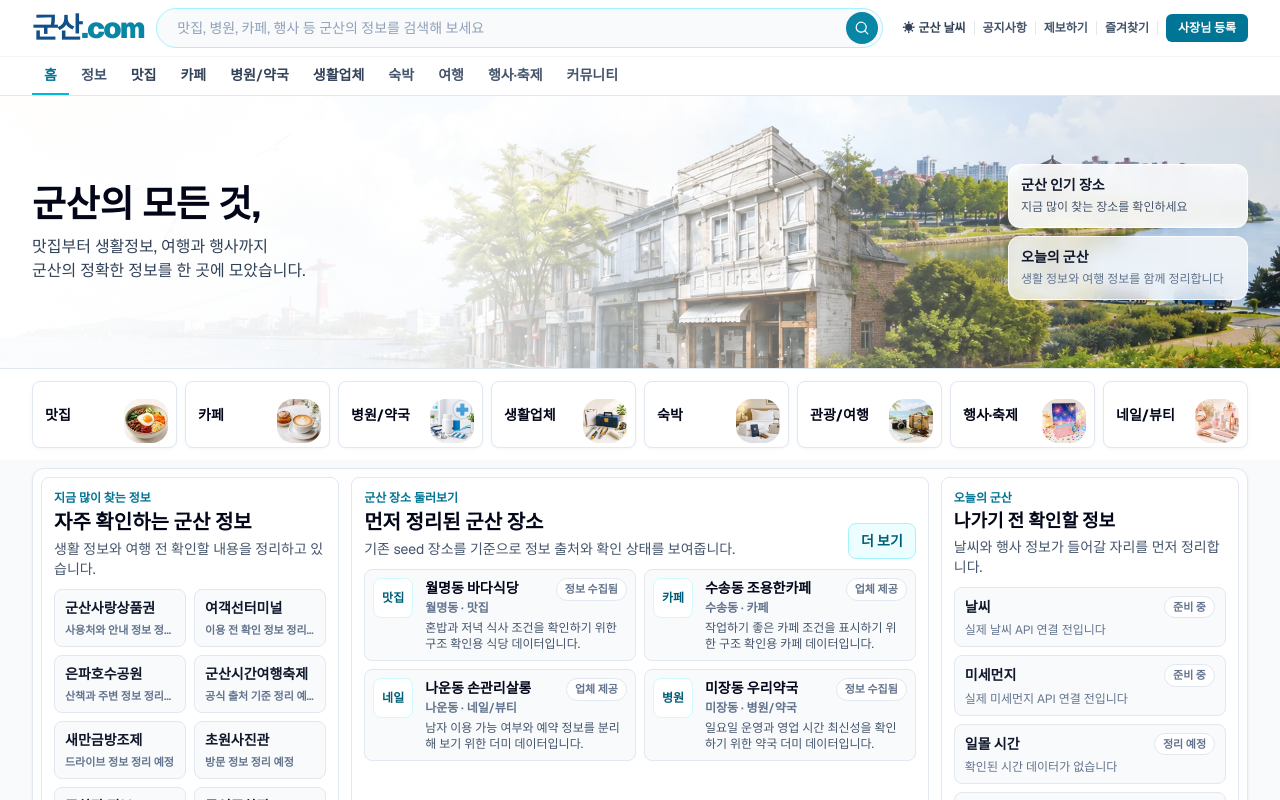
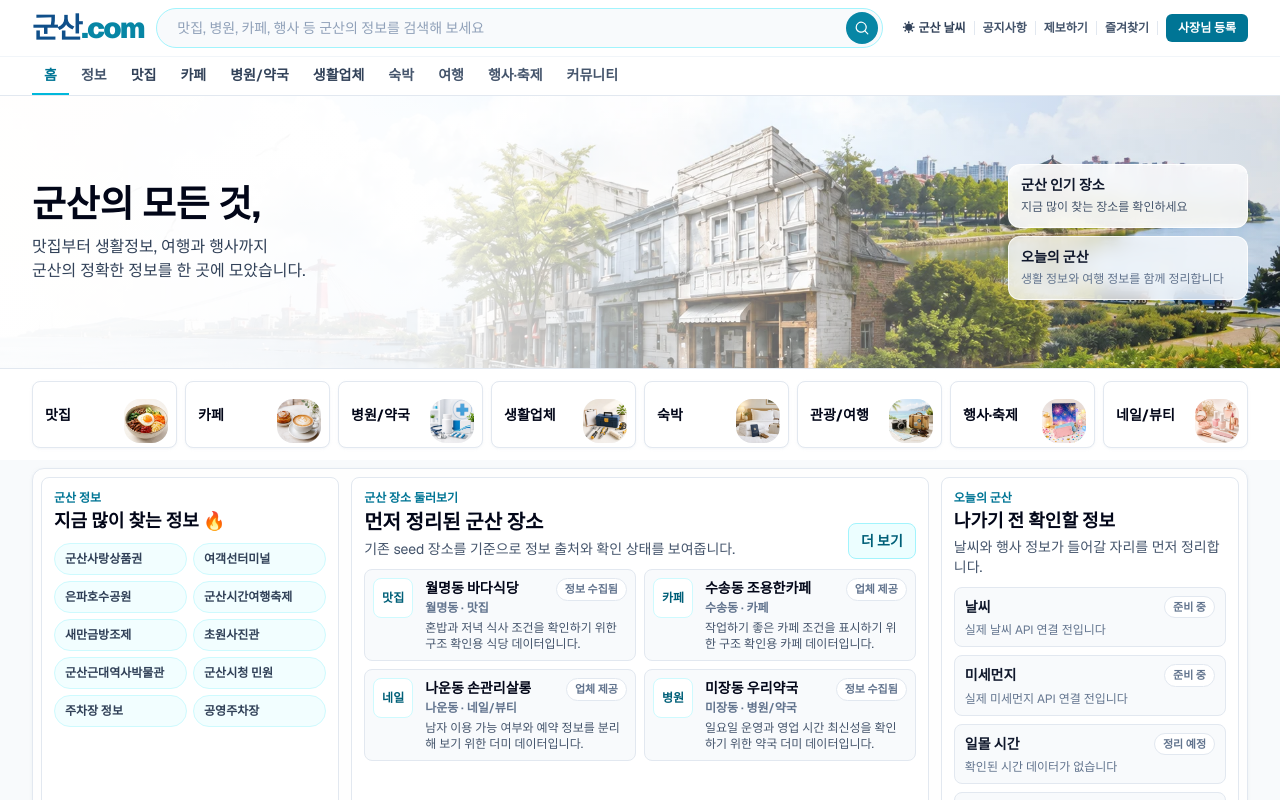
Before and after one commit to Aprasaks/gunsan-com, a Next.js app: page / in a window 1280 px wide. Shown: the top 800 px of the page. Built offline with nearby package versions, Linux system fonts and the light colour scheme; no server answers.

Commit message:
자주 확인하는 군산 정보 컴포넌트 분리 및 칩 UI 보정

```diff
--- a/app/page.tsx
+++ b/app/page.tsx
@@ -3,51 +3,9 @@ import type { ReactNode } from "react";
 
 import Header from "@/components/Header";
 import HomeCategoryGrid from "@/components/HomeCategoryGrid";
+import PopularInfoSection from "@/components/PopularInfoSection";
 import SearchHero from "@/components/SearchHero";
 import { places } from "@/data/places";
-
-const popularInfo = [
-  {
-    label: "군산사랑상품권",
-    description: "사용처와 안내 정보 정리 예정",
-    status: "coming-soon",
-  },
-  {
-    label: "여객선터미널",
-    description: "이용 전 확인 정보 정리 예정",
-    status: "coming-soon",
-  },
-  {
-    label: "은파호수공원",
-    description: "산책과 주변 정보 정리 예정",
-    status: "coming-soon",
-  },
-  {
-    label: "군산시간여행축제",
-    description: "공식 출처 기준 정리 예정",
-    status: "coming-soon",
-  },
-  {
-    label: "새만금방조제",
-    description: "드라이브 정보 정리 예정",
-    status: "coming-soon",
-  },
-  {
-    label: "초원사진관",
-    description: "방문 정보 정리 예정",
-    status: "coming-soon",
-  },
-  {
-    label: "주차장 정보",
-    description: "주차 가능 장소 정리 예정",
-    status: "coming-soon",
-  },
-  {
-    label: "공영주차장",
-    description: "공식 정보 기준 정리 예정",
-    status: "coming-soon",
-  },
-] as const;
 
 const todayItems = [
   {
@@ -231,30 +189,7 @@ export default function Home() {
       <section className="px-4 pb-3 pt-2 sm:px-6 lg:px-8 lg:pb-4 lg:pt-2">
         <div className="mx-auto w-full max-w-[1440px] rounded-xl border border-slate-200 bg-white/80 p-2 shadow-sm shadow-slate-200/50">
           <div className="grid gap-3 lg:grid-cols-[minmax(0,0.8fr)_minmax(0,1.55fr)_minmax(0,0.8fr)]">
-            <section className="rounded-lg border border-slate-200 bg-white p-3">
-              <SectionHeader
-                eyebrow="지금 많이 찾는 정보"
-                title="자주 확인하는 군산 정보"
-                description="생활 정보와 여행 전 확인할 내용을 정리하고 있습니다."
-              />
-
-              <div className="mt-2.5 grid grid-cols-2 gap-2">
-                {popularInfo.map((item) => (
-                  <div
-                    key={item.label}
-                    className="rounded-lg border border-slate-200 bg-slate-50 px-2.5 py-2"
-                    aria-disabled="true"
-                  >
-                    <h3 className="truncate text-sm font-bold text-slate-900">
-                      {item.label}
-                    </h3>
-                    <p className="mt-1 line-clamp-1 text-[11px] font-semibold leading-4 text-slate-500">
-                      {item.description}
-                    </p>
-                  </div>
-                ))}
-              </div>
-            </section>
+            <PopularInfoSection />
 
             <section className="rounded-lg border border-slate-200 bg-white p-3">
               <div className="flex flex-col gap-3 sm:flex-row sm:items-end sm:justify-between">
--- /dev/null
+++ b/components/PopularInfoSection.tsx
@@ -0,0 +1,38 @@
+const popularItems = [
+  { key: "gunsan-love-gift-card", label: "군산사랑상품권" },
+  { key: "ferry-terminal", label: "여객선터미널" },
+  { key: "eunpa-lake-park", label: "은파호수공원" },
+  { key: "time-travel-festival", label: "군산시간여행축제" },
+  { key: "saemangeum-seawall", label: "새만금방조제" },
+  { key: "chowon-photo-studio", label: "초원사진관" },
+  { key: "modern-history-museum", label: "군산근대역사박물관" },
+  { key: "gunsan-city-civil-service", label: "군산시청 민원" },
+  { key: "parking-info", label: "주차장 정보" },
+  { key: "public-parking", label: "공영주차장" },
+] as const;
+
+export default function PopularInfoSection() {
+  return (
+    <section className="rounded-lg border border-slate-200 bg-white p-3">
+      <div>
+        <p className="text-xs font-semibold text-cyan-700">군산 정보</p>
+        <h2 className="mt-1 text-lg font-bold leading-tight text-slate-950">
+          지금 많이 찾는 정보 🔥
+        </h2>
+      </div>
+
+      <div className="mt-2.5 grid grid-cols-2 gap-1.5">
+        {popularItems.map((item) => (
+          <button
+            key={item.key}
+            type="button"
+            aria-disabled="true"
+            className="h-8 truncate rounded-full border border-cyan-100 bg-cyan-50/70 px-2.5 text-left text-xs font-bold text-slate-700"
+          >
+            {item.label}
+          </button>
+        ))}
+      </div>
+    </section>
+  );
+}
```
